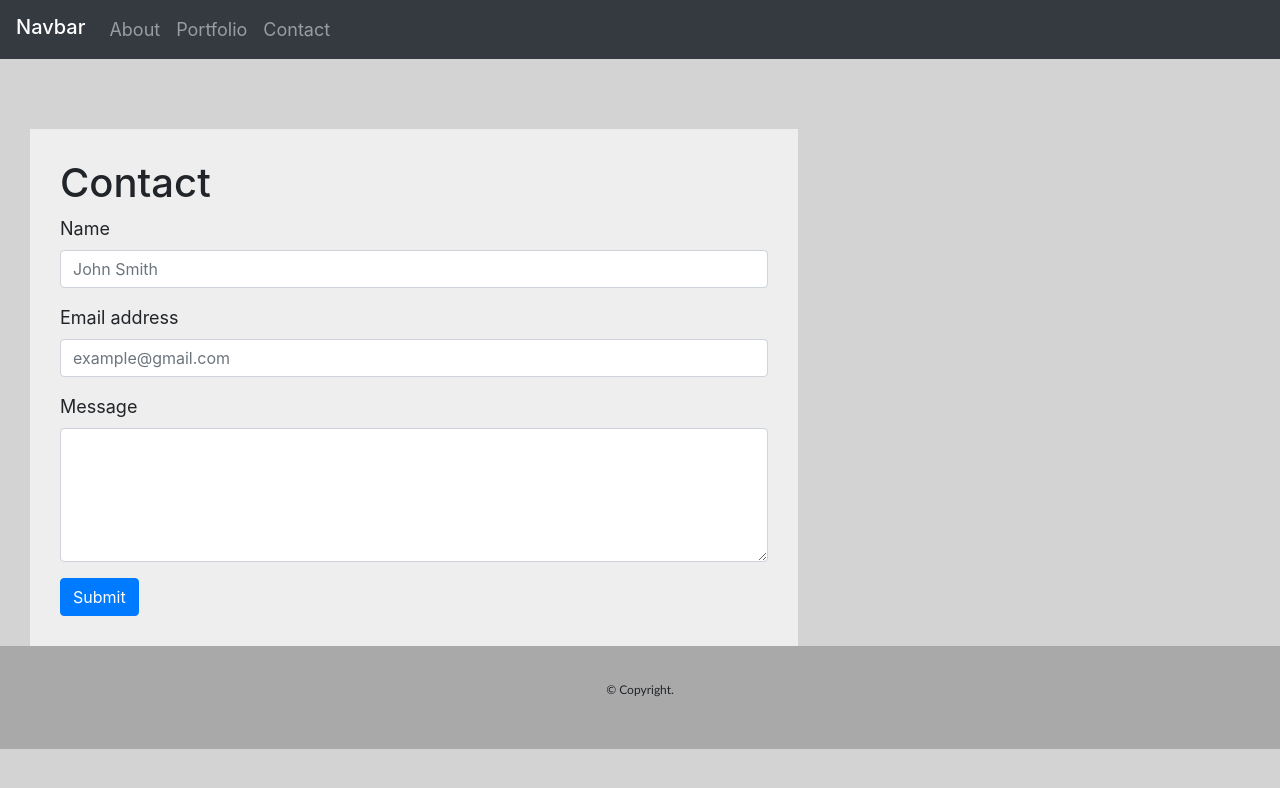
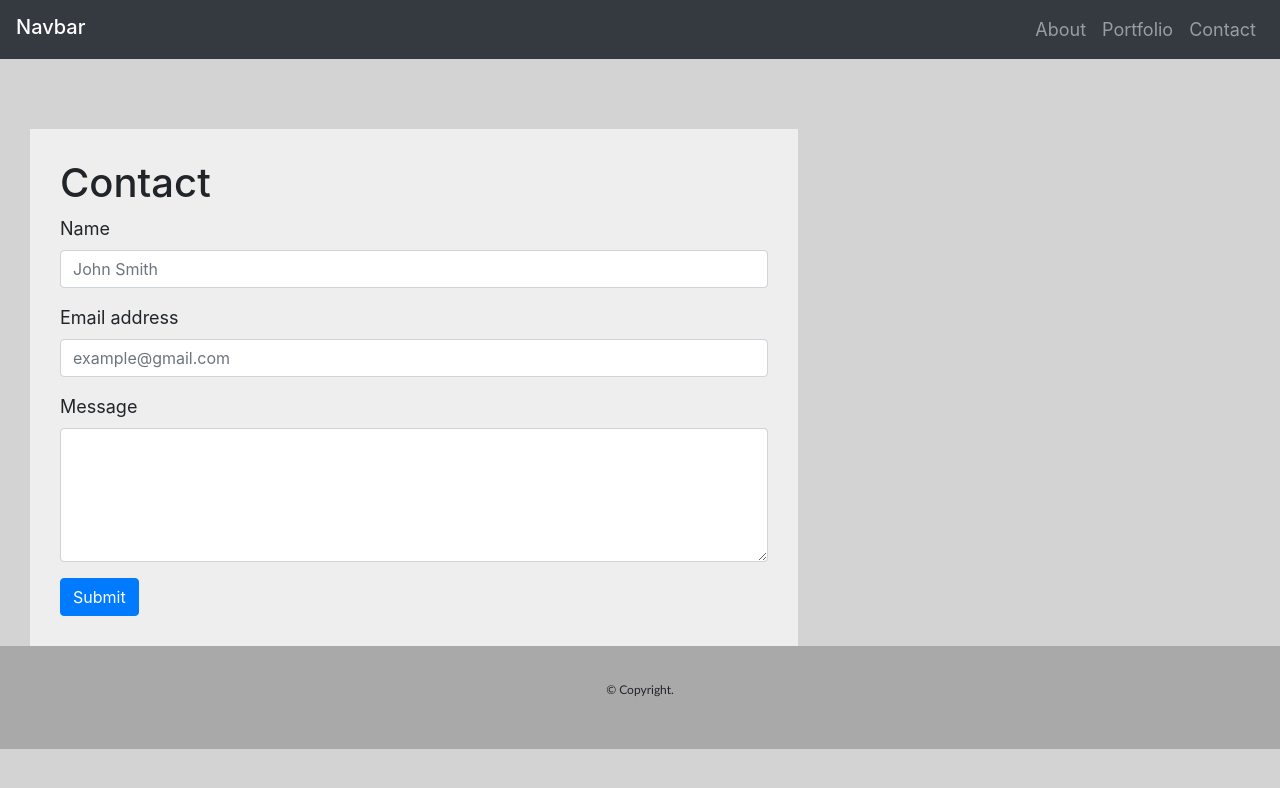
Before and after one commit to ITLenardL/HWWK2, a plain HTML site: page contact.html in a window 1280 px wide. Drawn offline with nearby package versions, Linux system fonts and the light colour scheme.

```diff
--- a/contact.html
+++ b/contact.html
@@ -22,7 +22,7 @@
     aria-controls="navbarSupportedContent" aria-expanded="false" aria-label="Toggle navigation">
     <span class="navbar-toggler-icon"></span>
     </button>
-    <div class="collapse navbar-collapse" id="navbarSupportedContent">
+    <div class="collapse navbar-collapse" id="navbarSupportedContent"></div>
     <ul class="nav navbar-nav navbar-right">
         <li class="nav-item">
         <a class="nav-link" href="index.html">About</a>
--- a/style.css
+++ b/style.css
@@ -6,9 +6,6 @@
     box-sizing: border-box;
 }
 
-.nav {
-    width:100%;
-}
 
 body {
     /* Typography */
```
Also changed, not shown: 1 other file.
